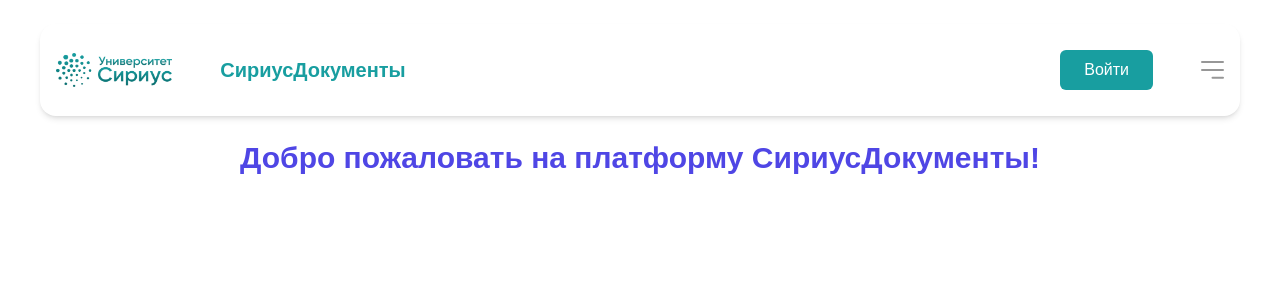
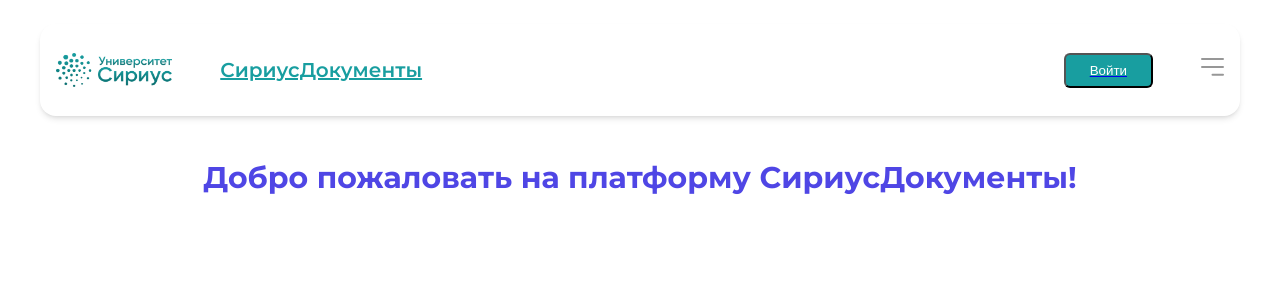
Before and after one commit to SiriusDocs/frontend, a React (Vite) app: page / in a window 1280 px wide. Shown: the top 300 px of the page. Built offline with nearby package versions, Linux system fonts and the light colour scheme; no server answers.

Commit message:
feat(shared): add MUI theme provider, disable tailwind preflight

```diff
--- a/index.html
+++ b/index.html
@@ -4,6 +4,9 @@
     <meta charset="UTF-8" />
     <link rel="icon" type="image/svg+xml" href="/vite.svg" />
     <meta name="viewport" content="width=device-width, initial-scale=1.0" />
+    <link rel="preconnect" href="https://fonts.googleapis.com" />
+    <link rel="preconnect" href="https://fonts.gstatic.com" crossorigin />
+    <link href="https://fonts.googleapis.com/css2?family=Montserrat:wght@400;500;600;700&display=swap" rel="stylesheet" />
     <title>SiriusDocs</title>
   </head>
   <body>
--- a/src/index.css
+++ b/src/index.css
@@ -1,4 +1,5 @@
-@import "tailwindcss";
+@import "tailwindcss/theme.css";
+@import "tailwindcss/utilities.css";
 
 @theme {
   --color-dark-blue: #312E81;
--- a/src/main.tsx
+++ b/src/main.tsx
@@ -1,10 +1,16 @@
 import { createRoot } from 'react-dom/client'
+import { ThemeProvider } from '@mui/material/styles'
+import CssBaseline from '@mui/material/CssBaseline'
 import './index.css'
 import App from './App.tsx'
 import { AuthProvider } from './context/AuthContext.tsx'
+import { theme } from './shared/config/theme.ts'
 
 createRoot(document.getElementById('root')!).render(
-  <AuthProvider>
-    <App />
-  </AuthProvider>
+  <ThemeProvider theme={theme}>
+    <CssBaseline />
+    <AuthProvider>
+      <App />
+    </AuthProvider>
+  </ThemeProvider>
 )
--- /dev/null
+++ b/src/shared/config/theme.ts
@@ -0,0 +1,47 @@
+import { createTheme } from '@mui/material/styles'
+
+export const theme = createTheme({
+  palette: {
+    primary: {
+      main: '#4F46E5',   // было --color-accent
+      dark: '#312E81',   // было --color-dark-blue
+    },
+    secondary: {
+      main: '#189EA0',   // было --color-cyan-color
+    },
+    error: {
+      main: '#6a1a21',   // было --color-error-color
+    },
+    text: {
+      primary: '#0f172a',   // было --color-default-text-color
+      secondary: '#64748B', // было --color-light-gray
+    },
+    divider: '#E5E7EB',     // было --color-divider-color
+    background: {
+      default: '#ffffff',
+      paper: '#F3F4F6',     // было --color-field-color
+    },
+    action: {
+      selected: '#E0E7FF',  // было --color-selected-color
+    },
+  },
+  typography: {
+    fontFamily: '"Montserrat", sans-serif',
+  },
+  shape: {
+    borderRadius: 12,
+  },
+})
+
+// Токены, которых нет в стандартной палитре MUI (используются через sx напрямую)
+export const customColors = {
+  titleColor: '#2e346f',        // --color-title-color
+  inputColor: '#f1f1f1',        // --color-input-color
+  footerColor: '#222222',       // --color-footer-color
+  onFooterColor: '#979797',     // --color-on-footer-color
+  onFooterAccentColor: '#cccccc', // --color-on-footer-accent-color
+  gradientStart: '#4f46e5',     // --color-start-grade-color
+  gradientEnd: '#189ea0',       // --color-end-grade-color
+} as const
+
+export const accentGradient = `linear-gradient(to right, ${customColors.gradientStart}, ${customColors.gradientEnd})`
```
